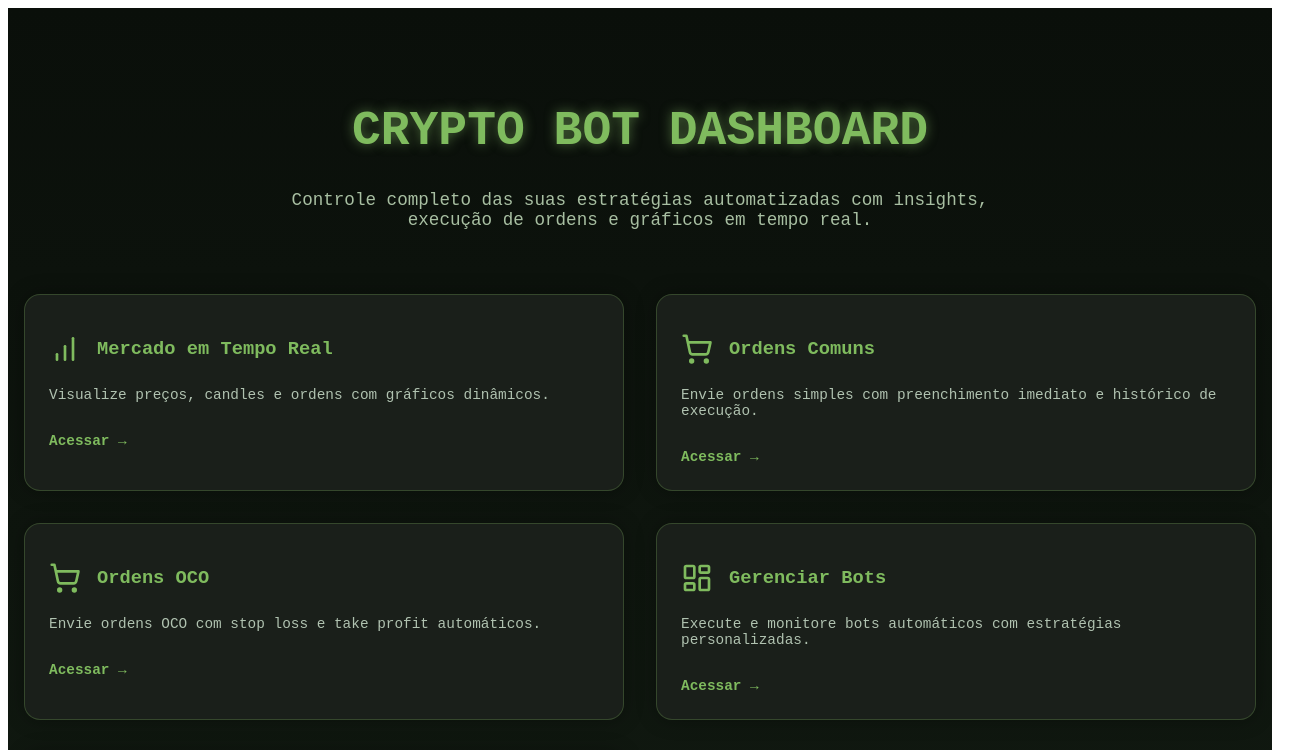
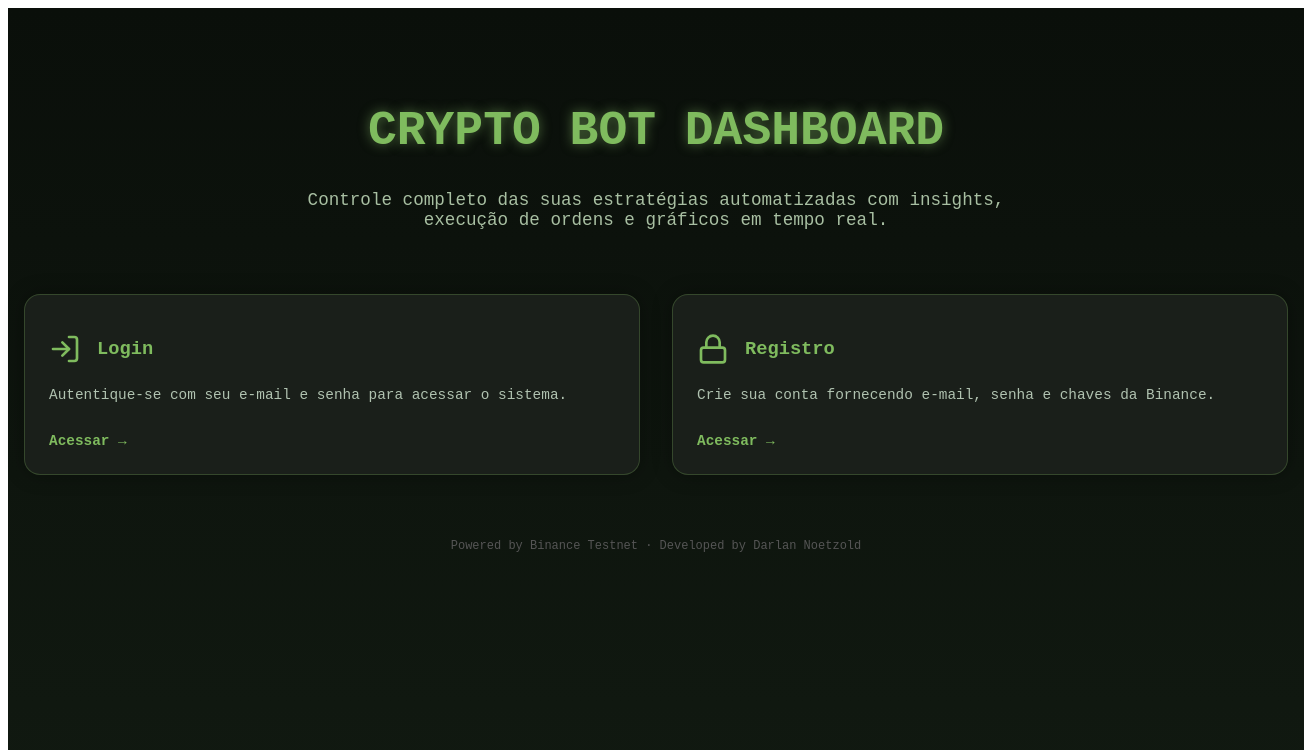
Before and after one commit to DarlanNoetzold/trAI-bot, a React (Create React App) app in the folder crypto-bot-frontend/: page / in a window 1280 px wide. Shown: the top 750 px of the page, 1304 px wide, since content can reach past the window. Built offline with nearby package versions, Linux system fonts and the light colour scheme.

Commit message:
Update Home.jsx

```diff
--- a/crypto-bot-frontend/src/pages/Dashboard/Home.jsx
+++ b/crypto-bot-frontend/src/pages/Dashboard/Home.jsx
@@ -1,20 +1,28 @@
-import React from "react";
+import React, { useState } from "react";
 import { motion } from "framer-motion";
-import { Link } from "react-router-dom";
 import styled from "styled-components";
 import {
   BarChart,
   ShoppingCart,
   LayoutDashboard,
   User,
+  Lock,
+  LogIn,
+  LogOut,
 } from "lucide-react";
+
+import AuthModal from "../Auth/AuthPage";
+import { useAuth } from "../../contexts/AuthContext";
 
 const Wrapper = styled.div`
   background: linear-gradient(to bottom, #0a0f0a, #121b12);
   min-height: 100vh;
+  width: 100%;
   color: #e0e0e0;
   padding: 4rem 1rem;
   font-family: "Courier New", Courier, monospace;
+  position: relative;
+  z-index: 1;
 
   .heading {
     font-size: 3rem;
@@ -68,13 +76,13 @@ const Wrapper = styled.div`
         color: #b0c2b0;
       }
 
-      a {
+      .link {
         margin-top: 1rem;
         display: inline-block;
         color: #7fbb5e;
         font-weight: bold;
         font-size: 0.9rem;
-        text-decoration: none;
+        cursor: pointer;
         transition: color 0.3s ease;
 
         &:hover {
@@ -82,6 +90,30 @@ const Wrapper = styled.div`
           text-decoration: underline;
         }
       }
+    }
+  }
+
+  .auth-header {
+    display: flex;
+    justify-content: center;
+    align-items: center;
+    gap: 1rem;
+    margin-bottom: 2rem;
+    font-size: 1rem;
+  }
+
+  .logout-btn {
+    background-color: #7fbb5e;
+    color: #121b12;
+    border: none;
+    padding: 0.5rem 1rem;
+    font-weight: bold;
+    border-radius: 0.5rem;
+    cursor: pointer;
+    transition: background 0.3s;
+
+    &:hover {
+      background-color: #9ad187;
     }
   }
 
@@ -93,44 +125,55 @@ const Wrapper = styled.div`
   }
 `;
 
+export default function HomePage() {
+  const { user, logout } = useAuth();
+  const [showModal, setShowModal] = useState(false);
+
   const features = [
-  {
+    !user && {
+      icon: <LogIn size={32} />,
+      title: "Login",
+      description: "Autentique-se com seu e-mail e senha para acessar o sistema.",
+      action: () => setShowModal(true),
+    },
+    !user && {
+      icon: <Lock size={32} />,
+      title: "Registro",
+      description: "Crie sua conta fornecendo e-mail, senha e chaves da Binance.",
+      action: () => setShowModal(true),
+    },
+    user && {
       icon: <BarChart size={32} />,
       title: "Mercado em Tempo Real",
       description: "Visualize preços, candles e ordens com gráficos dinâmicos.",
       link: "/market",
     },
-  {
+    user && {
       icon: <ShoppingCart size={32} />,
       title: "Ordens Comuns",
-    description:
-      "Envie ordens simples com preenchimento imediato e histórico de execução.",
+      description: "Envie ordens simples com preenchimento imediato e histórico de execução.",
       link: "/orders/standard",
     },
-  {
+    user && {
       icon: <ShoppingCart size={32} />,
       title: "Ordens OCO",
-    description:
-      "Envie ordens OCO com stop loss e take profit automáticos.",
+      description: "Envie ordens OCO com stop loss e take profit automáticos.",
       link: "/orders/oco",
     },
-  {
+    user && {
       icon: <LayoutDashboard size={32} />,
       title: "Gerenciar Bots",
-    description:
-      "Execute e monitore bots automáticos com estratégias personalizadas.",
+      description: "Execute e monitore bots automáticos com estratégias personalizadas.",
       link: "/strategies",
     },
-  {
+    user && {
       icon: <User size={32} />,
       title: "Dashboard",
-    description:
-      "Acompanhe seu portfólio, saldo e estratégias em tempo real.",
+      description: "Acompanhe seu portfólio, saldo e estratégias em tempo real.",
       link: "/account",
     },
-];
+  ].filter(Boolean);
 
-export default function HomePage() {
   return (
     <Wrapper>
       <motion.h1
@@ -152,6 +195,15 @@ export default function HomePage() {
         execução de ordens e gráficos em tempo real.
       </motion.p>
 
+      {user && (
+        <div className="auth-header">
+          <span>Bem-vindo, {user.username}</span>
+          <button onClick={logout} className="logout-btn">
+            <LogOut size={18} style={{ marginRight: 4 }} /> Logout
+          </button>
+        </div>
+      )}
+
       <div className="features">
         {features.map((feature, idx) => (
           <motion.div
@@ -167,7 +219,11 @@ export default function HomePage() {
               <h3>{feature.title}</h3>
             </div>
             <p>{feature.description}</p>
-            <Link to={feature.link}>Acessar →</Link>
+            {feature.link ? (
+              <a className="link" href={feature.link}>Acessar →</a>
+            ) : (
+              <span className="link" onClick={feature.action}>Acessar →</span>
+            )}
           </motion.div>
         ))}
       </div>
@@ -175,6 +231,8 @@ export default function HomePage() {
       <footer>
         Powered by Binance Testnet · Developed by Darlan Noetzold
       </footer>
+
+      {showModal && <AuthModal onClose={() => setShowModal(false)} />}
     </Wrapper>
   );
 }
```
Lines whose indentation alone changed are shown as unchanged.
